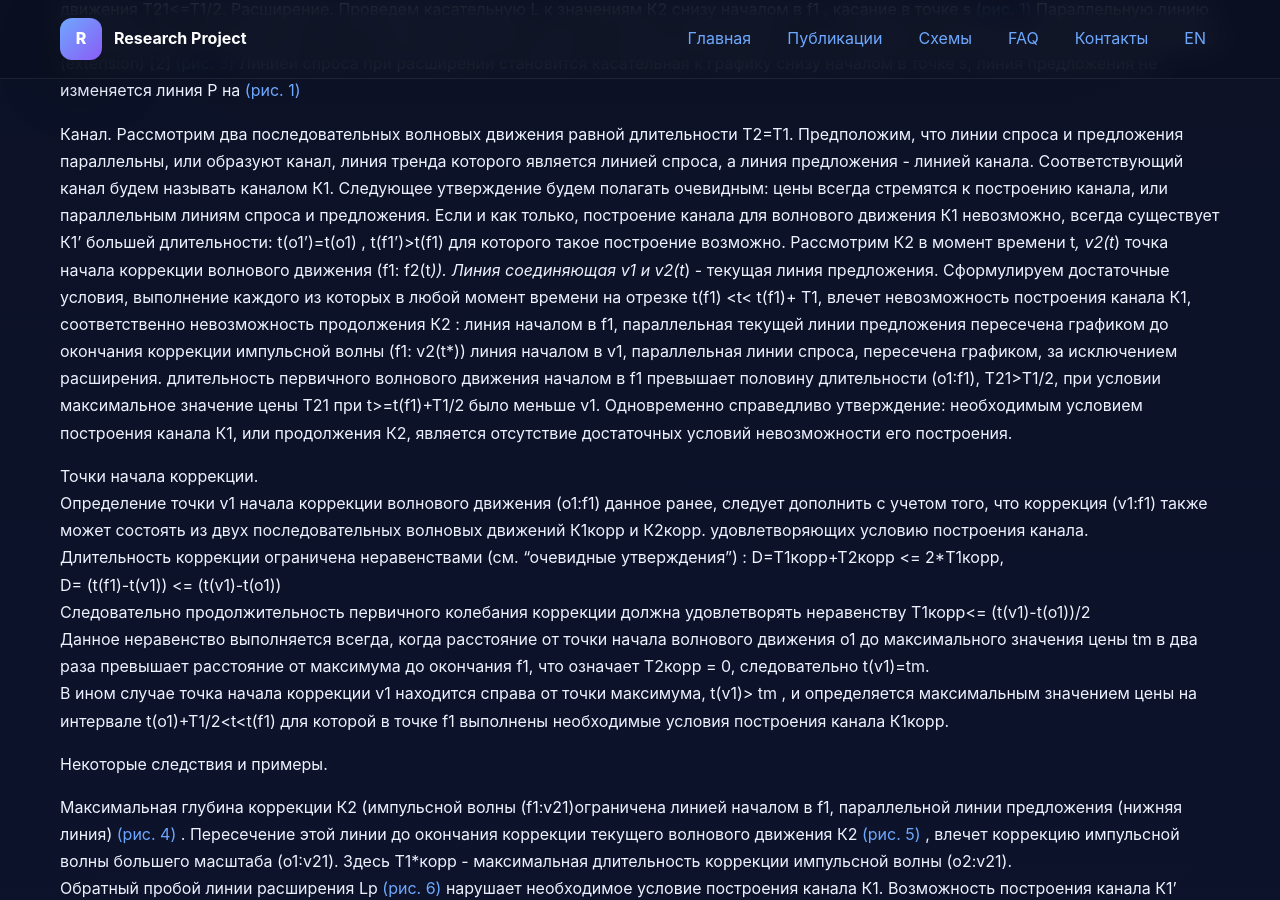
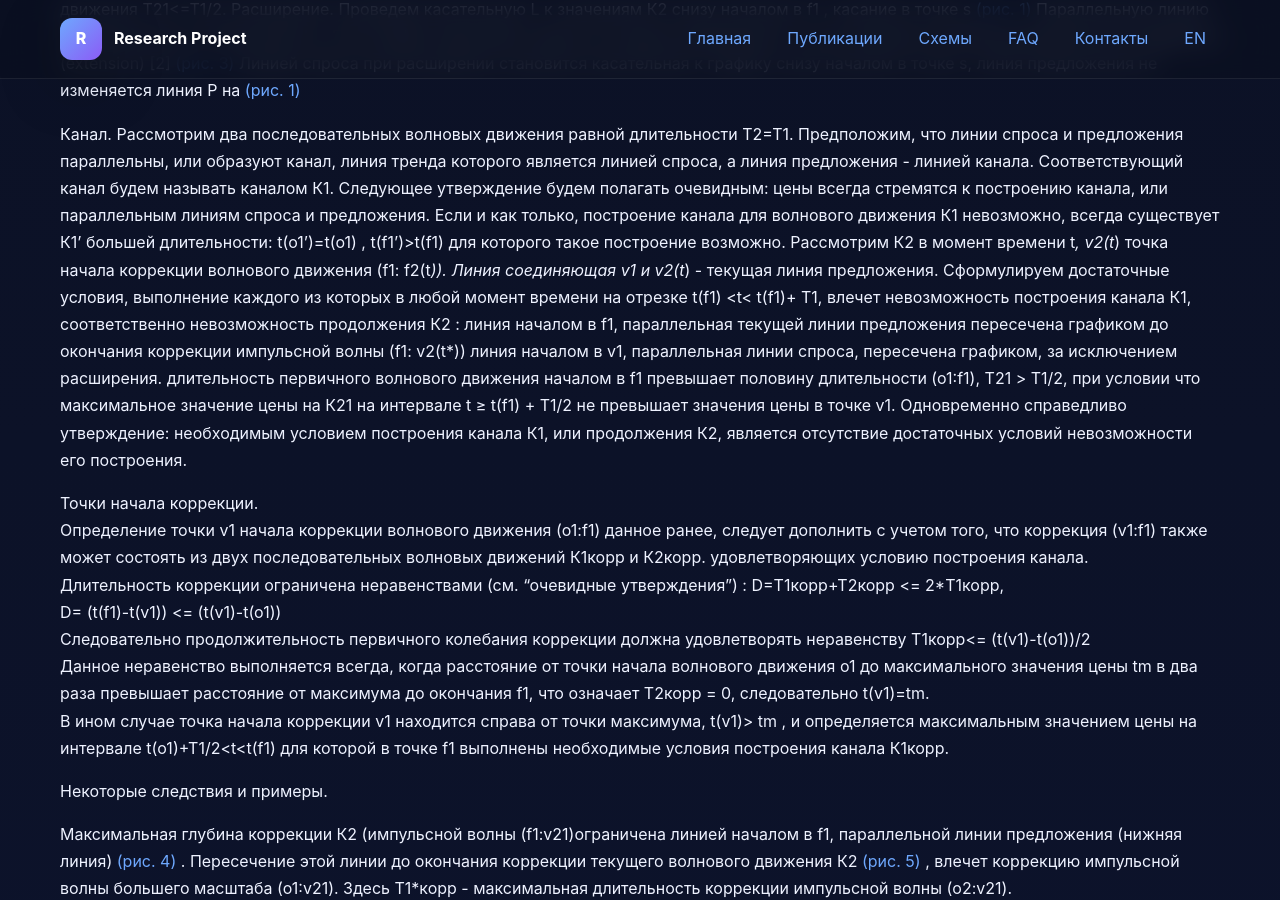
Before and after one commit to naoumov-ilia/naoumov-ilia.github.io, a Jekyll site: the page built from ru/articles/article-1.md, in a window 1280 px wide and 900 px high, scrolled down 1212 px. Built offline with Jekyll 4.4.1, drawn with Linux system fonts in a browser that asks for light colours.

Commit message:
Update article-1.md

```diff
--- a/ru/articles/article-1.md
+++ b/ru/articles/article-1.md
@@ -95,7 +95,7 @@ permalink: /ru/articles/article-1/
 Сформулируем достаточные  условия, выполнение каждого  из  которых в любой момент времени на отрезке t(f1) <t< t(f1)+ T1, влечет невозможность построения канала К1, соответственно невозможность продолжения К2 :
 линия началом в f1, параллельная текущей линии предложения пересечена графиком до окончания коррекции  импульсной волны (f1: v2(t*))
 линия началом в v1,  параллельная линии спроса, пересечена графиком, за исключением расширения.
-длительность первичного волнового движения  началом в f1 превышает половину длительности (о1:f1), Т21>T1/2, при условии максимальное значение цены Т21 при t>=t(f1)+T1/2  было меньше v1.
+ длительность первичного волнового движения началом в f1 превышает половину длительности (о1:f1), Т21 > T1/2, при условии что максимальное значение цены на К21 на интервале t ≥ t(f1) + T1/2 не превышает значения цены в точке v1.
    Одновременно справедливо утверждение: необходимым условием построения канала К1, или продолжения К2, является отсутствие достаточных условий невозможности его построения.
 
 Точки начала коррекции.
```
